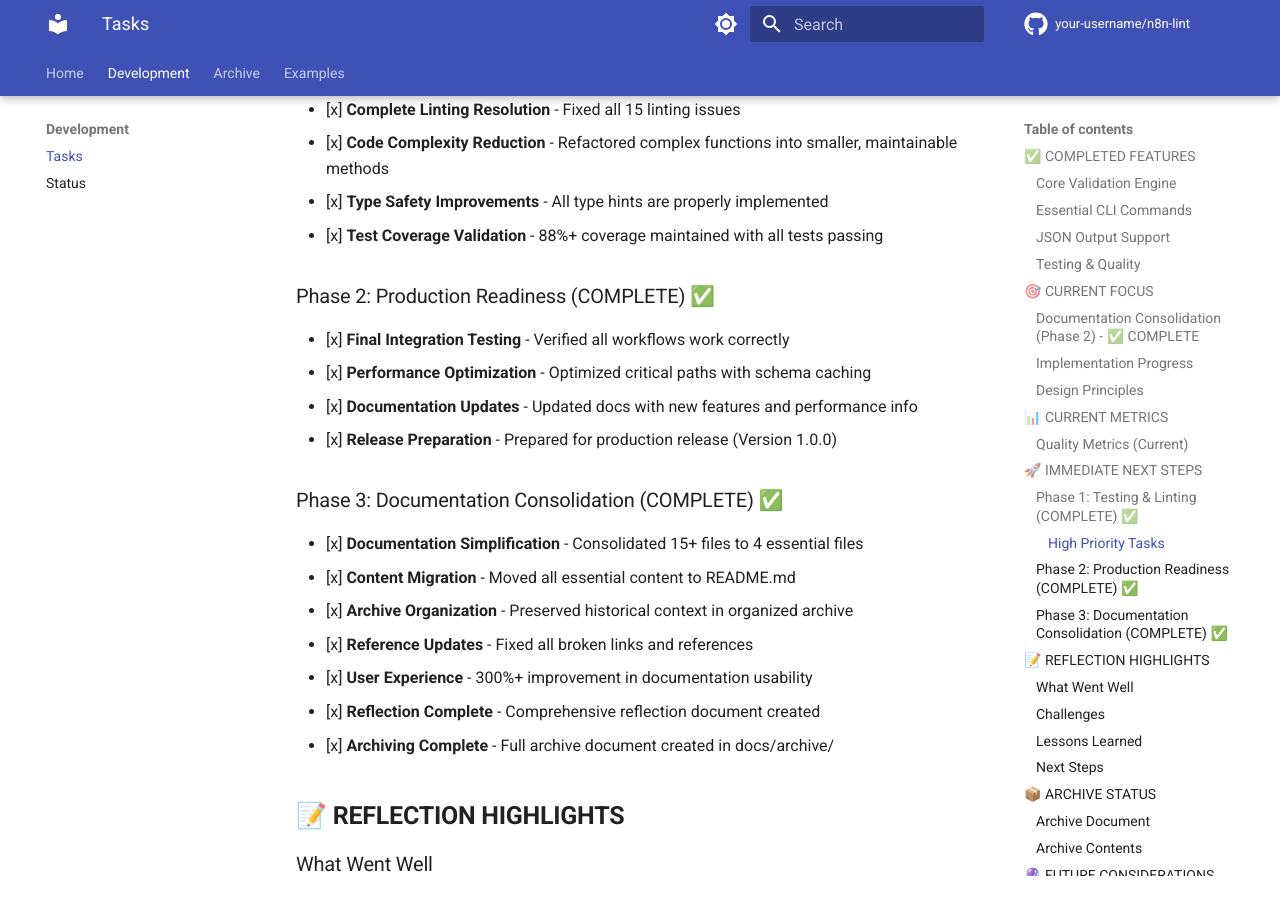
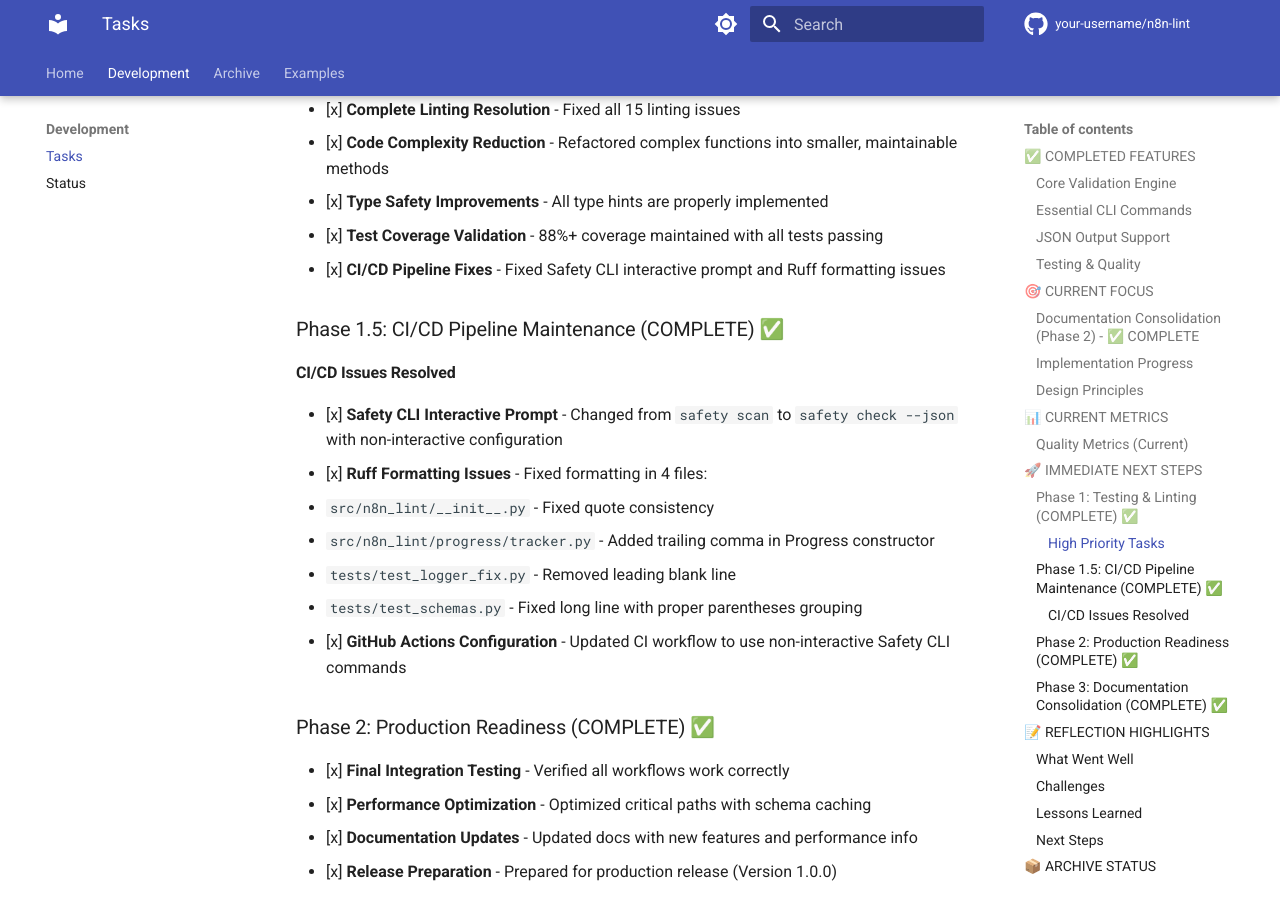
Before and after one commit to Capp3/n8n-lint, an MkDocs documentation site: the page built from docs/tasks.md, in a window 1280 px wide and 900 px high, scrolled down 2811 px. Built offline with MkDocs 1.6.1 and Material for MkDocs 9.7.7, drawn with Linux system fonts in a browser that asks for light colours; comment, search, counter and statistics services are not loaded; the version menu is left out.

Commit message:
chore: update CI workflow and fix formatting issues
- Changed the Safety CLI command from `safety scan` to `safety check --json` for non-interactive execution in the CI workflow.
- Fixed formatting issues in multiple files, including quote consistency and trailing commas.
- Removed unnecessary blank lines in test files for cleaner code.

```diff
--- a/docs/tasks.md
+++ b/docs/tasks.md
@@ -98,6 +98,19 @@
 - [x] **Code Complexity Reduction** - Refactored complex functions into smaller, maintainable methods
 - [x] **Type Safety Improvements** - All type hints are properly implemented
 - [x] **Test Coverage Validation** - 88%+ coverage maintained with all tests passing
+- [x] **CI/CD Pipeline Fixes** - Fixed Safety CLI interactive prompt and Ruff formatting issues
+
+### Phase 1.5: CI/CD Pipeline Maintenance (COMPLETE) ✅
+
+#### CI/CD Issues Resolved
+
+- [x] **Safety CLI Interactive Prompt** - Changed from `safety scan` to `safety check --json` with non-interactive configuration
+- [x] **Ruff Formatting Issues** - Fixed formatting in 4 files:
+  - `src/n8n_lint/__init__.py` - Fixed quote consistency
+  - `src/n8n_lint/progress/tracker.py` - Added trailing comma in Progress constructor
+  - `tests/test_logger_fix.py` - Removed leading blank line
+  - `tests/test_schemas.py` - Fixed long line with proper parentheses grouping
+- [x] **GitHub Actions Configuration** - Updated CI workflow to use non-interactive Safety CLI commands
 
 ### Phase 2: Production Readiness (COMPLETE) ✅
 
--- a/src/n8n_lint/__init__.py
+++ b/src/n8n_lint/__init__.py
@@ -1,4 +1,4 @@
 """Top-level package for n8n-lint."""
 
 __author__ = """Dom Capparelli"""
-__email__ = 'web@Capparelli.ie'
+__email__ = "web@Capparelli.ie"
```
Also changed, not shown: 4 other files.
